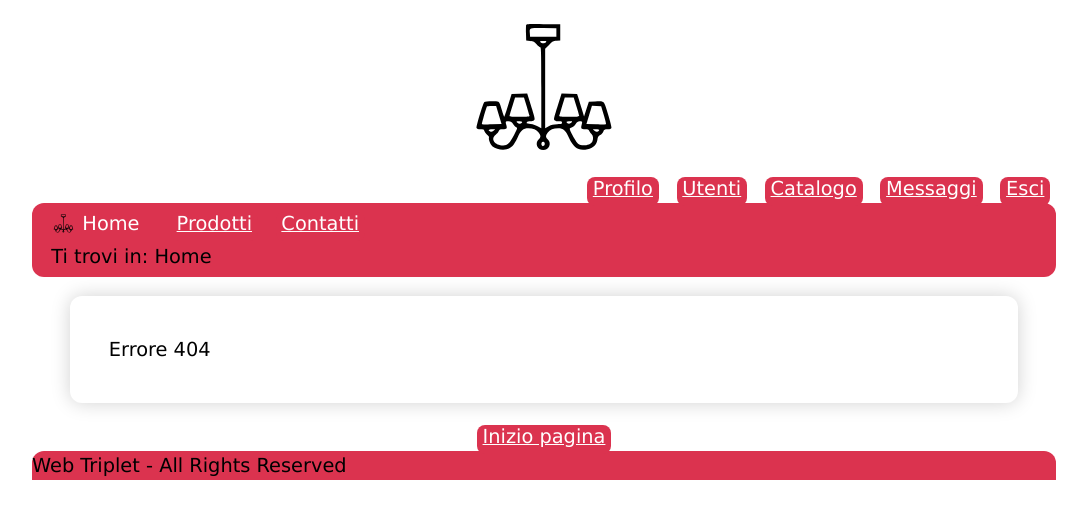
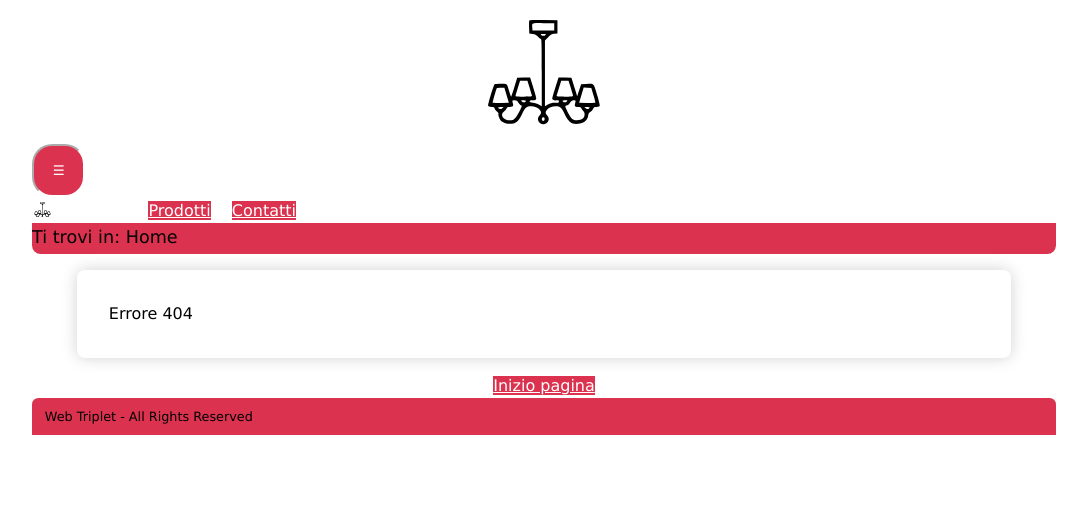
Before and after one commit to AMichelazzo/ProgettoTecWeb, a PHP site: page /404.php in a window 1280 px wide. Shown: the top 519 px of the page, without its empty margins (96-1183 px from the left). Run offline with PHP 8.4, Linux system fonts and the light colour scheme.

Commit message:
merge style con style2

```diff
--- a/CSS/style.css
+++ b/CSS/style.css
@@ -1,11 +1,11 @@
 * {
-	padding: 0em;
-	margin: 0em;
-    /*per vedere i bordi di tutti gli elementi e capire dove si posizionano basta togliere commento da riga sotto*/
-    /*outline: red dashed 1px;*/
+  padding: 0em;
+  margin: 0em;
+  /*per vedere i bordi di tutti gli elementi e capire dove si posizionano basta togliere commento da riga sotto*/
+  /*outline: red dashed 1px;*/
 }
 
-:root{
+:root {
   --visitedcolor: #000000;
   --linkcolor: #FFFFFF;
   --bgfuncolor: #DB334F;
@@ -14,20 +14,42 @@
   --shadowcolor: #d2d2d2;
 }
 
-html, body{
-	font-size: 110%;
-	font-family: "Verdana", sans-serif;
-	line-height: 1.5em;
-	background-color: var(--bgcolor);
-	color: var(--txtcolor);
-	margin: auto;
+html, body {
+font-size: 100%;
+font-family: "Verdana", sans-serif;
+line-height: 1.5em;
+background-color: var(--bgcolor);
+color: var(--txtcolor);
+margin: auto;
+}
+
+body {
+  max-width: 1024px;
 }
 
 h1 {
-    text-align: center;
+  text-align: center;
 }
 
-#nomemenu h1{
+/*SALTA CONTENUTO*/
+
+.noview { /*da rivedere*/
+  position: absolute;
+  height: 1px;
+  width: 1px;
+  overflow: hidden;
+  clip: rect(1px, 1px, 1px, 1px);
+}
+
+.noview:focus {
+position: static;
+width: auto;
+height: auto;
+}
+
+/*TITOLO*/
+
+#nomemenu h1 {
   background-image: url('../img/logo_vetrina.svg');
   background-repeat: no-repeat;
   background-position: center;
@@ -37,195 +59,218 @@ h1 {
   font-size: 6em;
 }
 
-body {
-    max-width: 1024px;
+/*AREA RISERVATA*/
+
+#riservata {
+  text-align: right;
 }
 
-/* MENUBAR */
+/*HAMBURGER*/
 
-.menubaroff, .menubaron {
-    text-align: right;
+.hambuttonoff { /*Il menu è chiuso*/
+  width: 4em;
+  height: 4em;
+  /*background-image: url("../img/hamOn.png");*/
+  filter: invert(100%);/*
+  background-repeat: no-repeat;
+  background-position: center;
+  background-size: contain;
+  text-indent: -9999px;*/
+  background-color: #24ccb0;
+  border-radius: 1.5em 1.5em 1.5em 1.5em;
+
 }
 
-.menubaroff li, .menubaron li {
-    display: inline;
+.hambuttonon { /*Il menu è aperto*/
+  width:4em;
+  height: 4em;
+  /*background-image: url("../img/hamOff.png");
+  background-repeat: no-repeat;
+  background-position: center;
+  background-size: contain;
+  text-indent: -9999px;*/
+  background-color: #DB334F;
+  border-radius: 1.5em 1.5em 1.5em 1.5em;
 }
 
-.menubaroff #currentLink, .menubaron #currentLink {
-    color: var(--linkcolor); /*corretto?*/
-    background-color: var(--bgfuncolor);
-    background-image: url("../img/logo_vetrina.svg"); /*bianco?*/
-    background-size: 1.3em;
-    background-position: left center;
-    background-repeat: no-repeat;
-    padding-left: 1.6em;
-    padding-right: 0.5em;
+/*BOX*/
+
+#box {
+  background-color: var(--bgfuncolor);
+  padding: 0.3em 1em 0.1em 1.0em;
+  border-radius: 0.5em 0.5em 0.5em 0.5em;
+  font-size: 1.3em;
 }
 
-.menubaroff a, .menubaron a {
-    background-color: var(--bgfuncolor);
-    padding: 0em 0.3em 0.3em 0.3em;
-    border-radius: 8px 8px 8px 8px; /*ATTENZIONE VALORE ASSOLUTO*/
+/*MENUBAR*/
+
+.menubaroff {
+  display: none;
 }
 
-/* HAMBMENU */
-
-.hambuttonoff, .hambuttonon {
-    display: none;
+.menubaron {
+  text-align: center;
 }
 
-/* LINK */
+.menubaron ul {
+  list-style-type: none;
+  display: inline-block;
+  text-align: left;
+}
+
+.menubaron ul li {
+margin-top: 1em;
+  text-align: center;
+}
+
+@media(orientation: landscape) and (min-width: 790px) {
+
+  #box {
+      background-color: var(--bgfuncolor);
+      padding: 0.6em 1em 0.1em 1.0em;
+      border-radius: 0.5em 0.5em 0.5em 0.5em;
+  }
+
+  .menubaron {
+      text-align: right;
+      margin-bottom: 1em;
+  }
+/*
+  .menubaron ul {
+      display: inline;
+  }*/
+
+  .menubaron ul li {
+      padding-right: 0.6em;
+      display: inline;
+  }
+}
+
+/*MENU*/
+
+#menu {
+  text-align: center;
+}
+
+#menu ul {
+  list-style-type: none;
+  display: inline-block;
+  text-align: left;
+}
+
+#menu ul li{
+margin-top: 1em;
+  text-align: center;
+}
+
+@media(orientation: landscape) and (min-width: 790px) {
+
+  #menu {
+      text-align: left;
+  }
+
+  #menu ul li {
+      display: inline;
+      padding-right: 1em;
+  }
+}
+
+/*LINK*/
 
 a {
-    background-color: var(--bgfuncolor);
-    border-radius: 4px;
-    padding: 0em 0.3em 0.3em 0.3em;
-    border-radius: 8px 8px 8px 8px;
-    margin:0.3em;
+  background-color: var(--bgfuncolor);
 }
 
 a:link {
-    color: var(--linkcolor);
+  color: var(--linkcolor);
 }
 
 a:visited {
-    color: var(--visitedcolor);
+  color: var(--visitedcolor);
+}
+
+#box a {
+  background-color: var(--bgfuncolor);
+  font-size: 1.3em;
+}
+
+#box a:link {
+  color: var(--linkcolor);
+  font-size: 1.3em;
+}
+
+#box a:visited {
+  color: var(--visitedcolor);
+  font-size: 1.3em;
 }
 
 #currentLink {
-    color: var(--linkcolor);
-    background-image: url("../img/logo_vetrina.svg"); /*bianco?*/
-    background-size: 1.3em;
-    background-position: left center;
-    background-repeat: no-repeat;
-    padding-left: 1.6em;
-    padding-right: 1em;
+  color: var(--linkcolor);
+  background-image: url("../img/logo_vetrina.svg"); /*bianco?*/
+  background-size: 1.0em;
+  background-position: left center;
+  background-repeat: no-repeat;
+  padding-left: 1.4em; /*distanza img da link corrente */
+  /*padding-right: 1em; /*distanza dalla voce successiva*/
+  font-size: 1.3em;
 }
 
-/* MENU */
+@media(max-aspect-ratio: 1/1.7) {
+  .menubaron {
+      font-size: 2.3em;
+  }
 
-#menu{
-    background-color: var(--bgfuncolor);
-    padding: 0.3em 0em 0.1em 1.0em;
-    border-radius: 12px 12px 0px 0px; /*ATTENZIONE VALORE ASSOLUTO*/
+  .menubaron ul {
+      line-height: 1.5em;
+  }
+
+  #menu {
+      font-size: 2.3em;
+  }
+
+  #menu ul {
+      line-height: 1.5em;
+}
 }
 
-#menu li {
-    display: inline;
+/*BREADCRUMB*/
+
+#breadcrumb {
+  background-color: var(--bgfuncolor);
+  padding: 0.1em 0em 0.3em 0em;
+  border-radius: 0px 0px 0.5em 0.5em;
+  font-size: 1.1em;
 }
 
-#breadcrumb {
-    background-color: var(--bgfuncolor);
-    padding: 0.1em 0em 0.3em 1.0em;
-    border-radius: 0px 0px 12px 12px; /*ATTENZIONE VALORE ASSOLUTO*/
-}
-
-
 #contenuto {
-    width: 85%;
-    /*
-    -webkit-border-radius:2em;
-    -moz-border-radius:2em;
-    */
-    border-radius: 12px; /*ATTENZIONE VALORE ASSOLUTO*/
-    padding: 2em;
-    margin-top: 1em;
-    margin-bottom: 1em;
-    box-shadow: 0em 0em 1em 0em var(--shadowcolor);
-    margin-left: auto;
-    margin-right: auto;
-    text-align: justify;
-}
-
-.utenti {
-
-    width: 85%;
-    /*
-    -webkit-border-radius:2em;
-    -moz-border-radius:2em;
-    */
-    border-radius: 12px; /*ATTENZIONE VALORE ASSOLUTO*/
-    padding: 0.5em;
-    margin-top: 0.5em;
-    margin-bottom: 0.5em;
-    box-shadow: 0em 0em 0.3em 0em var(--shadowcolor);
-    margin-left: auto;
-    margin-right: auto;
-    text-align: justify;
-}
-
-#messaggi {
-
   width: 85%;
   /*
   -webkit-border-radius:2em;
   -moz-border-radius:2em;
   */
-  border-radius: 12px; /*ATTENZIONE VALORE ASSOLUTO*/
-  padding: 0.5em;
-  margin-top: 0.5em;
-  margin-bottom: 0.5em;
-  box-shadow: 0em 0em 0.3em 0em var(--shadowcolor);
+  border-radius: 0.5em;
+  padding: 2em;
+  margin-top: 1em;
+  margin-bottom: 1em;
+  box-shadow: 0em 0em 1em 0em var(--shadowcolor);
   margin-left: auto;
   margin-right: auto;
   text-align: justify;
 }
 
-.flexutente {
-    display: flex;
-    flex-wrap: wrap;
+/* INIZIO PAGINA */
+
+#iniziopagina {
+  text-align: center;
 }
 
-.inline {
-    display: inline; /*o inline-block*/
-}
-
-#iniziopagina {
-    text-align: center;
-}
+/* FOOTER */
 
 #footer {
-    background-color: var(--bgfuncolor);
-    border-radius: 12px 12px 0px 0px; /*ATTENZIONE VALORE ASSOLUTO*/
-}
-
-#login, #signup {
-    text-align: center;
-}
-
-.invio {
-    font-size: 103%;
-    color: white;
-    background-color: var(--bgfuncolor);
-    border-color: var(--bgfuncolor);
-    padding: 0.2em 0.5em 0.5em 0.5em;
-    border-radius: 12px 12px 12px 12px; /*ATTENZIONE VALORE ASSOLUTO*/
-}
-
-.modifica {
-  font-size: 103%;
-    color: white;
-    background-color: var(--bgfuncolor);
-    border-color: var(--bgfuncolor);
-    margin-left: 0.2em;
-    margin-right: 0.2em;
-    padding: 0.2em 0.5em 0.5em 0.5em;
-    border-radius: 12px 12px 12px 12px; /*ATTENZIONE VALORE ASSOLUTO*/
-    float: right;
-}
-
-.noview { /*da rivedere*/
-    position: absolute;
-    height: 1px;
-    width: 1px;
-    overflow: hidden;
-    clip: rect(1px, 1px, 1px, 1px);
-}
-
-.noview:focus {
-  position: static;
-  width: auto;
-  height: auto;
+  font-size: 0.8em;
+  background-color: var(--bgfuncolor);
+  padding: 0.5em 1em 0.5em 1em;
+  border-radius: 0.5em 0.5em 0em 0em;
 }
 
 /*CAROUSEL*/
--- a/HTML/headerAmministratore.html
+++ b/HTML/headerAmministratore.html
@@ -8,7 +8,7 @@
     <meta name="keywords" content="" />
     <meta name="author" content="" />
 
-    <link rel="stylesheet" href="CSS/style2.css"/>
+    <link rel="stylesheet" href="CSS/style.css"/>
     <link rel="stylesheet" href="CSS/print.css" media="print"/>
     <link rel="shortcut icon" type="image/png" href="img/chandelier.ico"/> <!-- DA SOSTITUIRE -->
     <script src="JS/script.js"></script>
--- a/HTML/headerSemplice.html
+++ b/HTML/headerSemplice.html
@@ -8,7 +8,7 @@
     <meta name="keywords" content="" />
     <meta name="author" content="" />
 
-    <link rel="stylesheet" href="CSS/style2.css"/>
+    <link rel="stylesheet" href="CSS/style.css"/>
     <link rel="stylesheet" href="CSS/print.css" media="print"/>
     <link rel="shortcut icon" type="image/png" href="img/chandelier.ico"/> <!-- DA SOSTITUIRE -->
     <script src="JS/script.js"></script>
--- a/HTML/headerUtente.html
+++ b/HTML/headerUtente.html
@@ -7,7 +7,7 @@
     <meta name="keywords" content="" />
     <meta name="author" content="" />
 
-    <link rel="stylesheet" href="CSS/style2.css"/>
+    <link rel="stylesheet" href="CSS/style.css"/>
     <link rel="stylesheet" href="CSS/print.css" media="print"/>
     <link rel="shortcut icon" type="image/png" href="img/chandelier.ico"/> <!-- DA SOSTITUIRE -->
     <script src="JS/script.js"></script>
```
